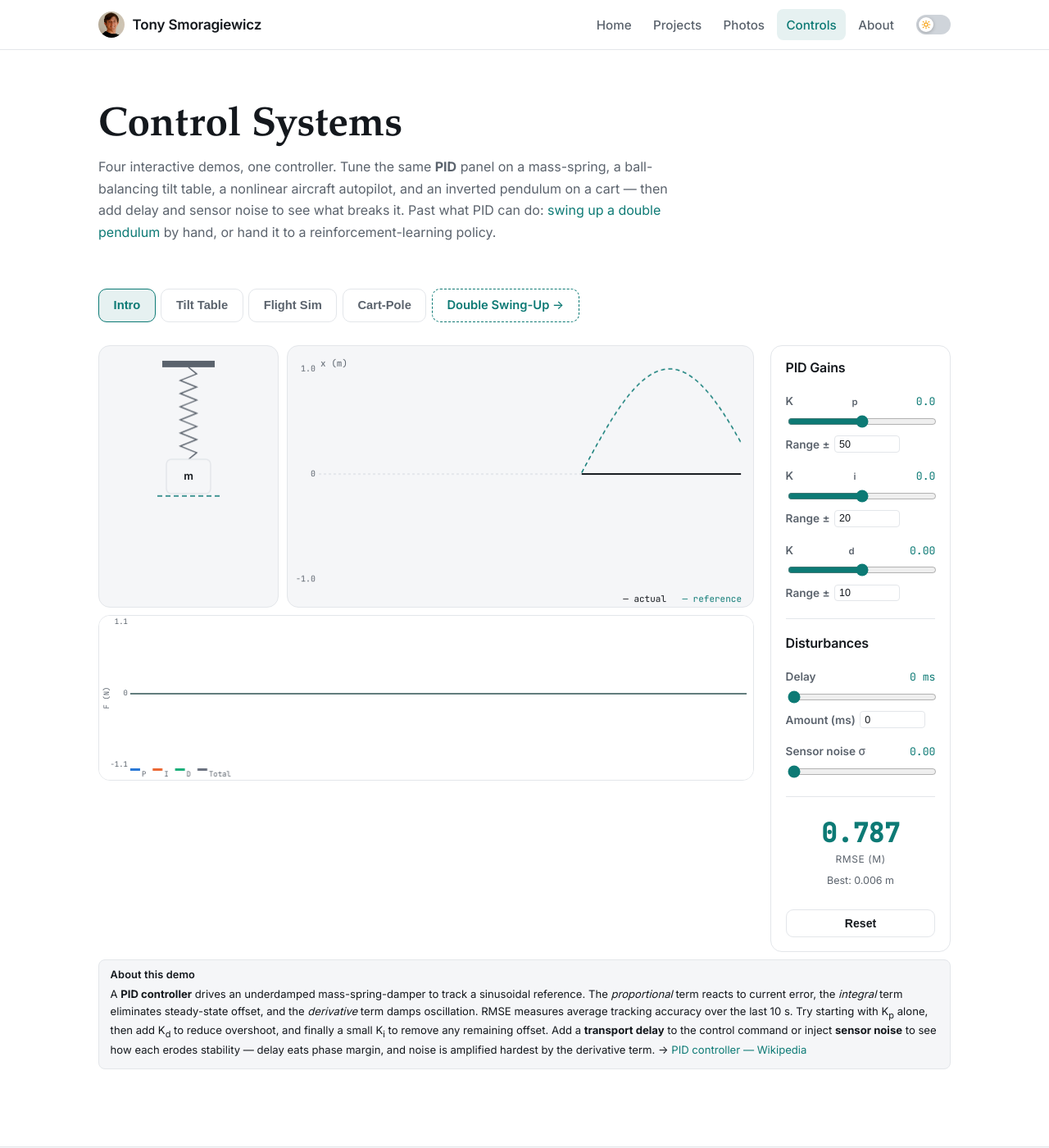
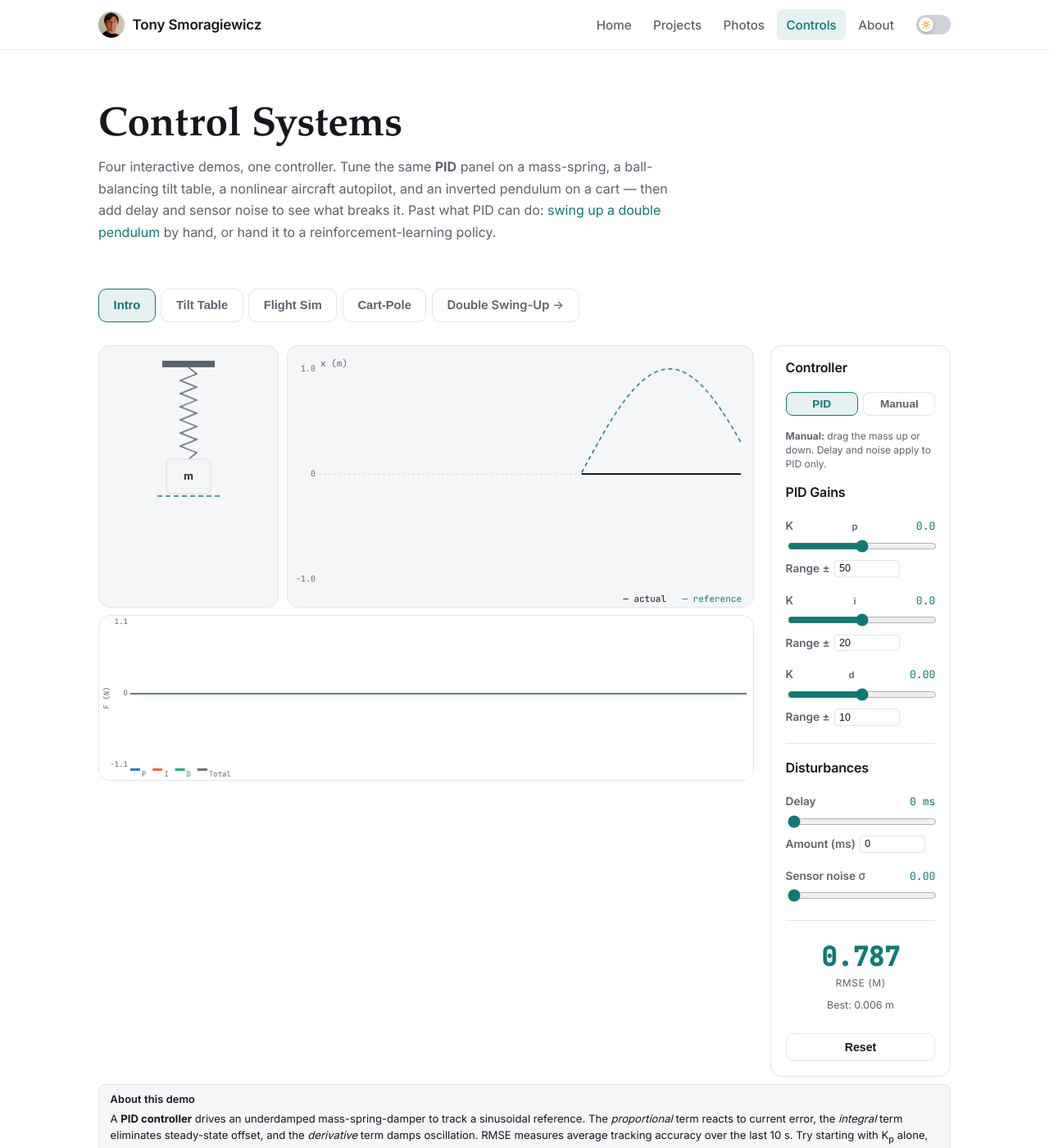
Before and after one commit to Tsmorz/Tsmorz.github.io, a Jekyll site: the page built from controls.md, in a window 1280 px wide and 1400 px high. Shown: the whole window at 82% size. Built offline with Jekyll 4.4.1, drawn with Linux system fonts in a browser that asks for light colours; some web fonts are replaced.

Commit message:
add a drag to control for all sims

```diff
--- a/assets/css/main.css
+++ b/assets/css/main.css
@@ -437,10 +437,10 @@
 .sim-tabs-row .sim-tabs { margin-bottom: 0; }
 .sim-tab-link {
   padding: .45rem 1.1rem; border-radius: 10px; font-size: .92rem; font-weight: 550;
-  border: 1px dashed var(--accent); color: var(--accent); background: var(--surface);
-  transition: background .12s ease;
+  border: 1px solid var(--border); color: var(--text-muted); background: var(--surface);
+  transition: background .12s ease, color .12s ease, border-color .12s ease;
 }
-.sim-tab-link:hover { background: var(--accent-soft); }
+.sim-tab-link:hover { color: var(--text); border-color: var(--border-strong); }
 
 .sim-section { display: none; }
 .sim-section.active { display: block; }
--- a/assets/js/controls.js
+++ b/assets/js/controls.js
@@ -106,6 +106,14 @@
 
     // Transport-delay buffer: commanded forces awaiting application
     var forceBuf = [];
+
+    // Manual mode: drag the mass; a damped virtual spring to the pointer, ±FMAN.
+    var FMAN = 10, DRAG_K = 40, DRAG_C = 8, ANIM_SCALE = 80;
+    var man = bindManual('msd', canvas, function () {
+      forceBuf.length = 0; sim.intE = 0; sim.prevE = 0;
+      errRing = []; bestScore = null;
+      if (bestEl) bestEl.textContent = '';
+    });
 
     // Standard-normal sample (Box–Muller) for sensor noise
     function gaussian() {
@@ -216,10 +224,19 @@
         P_t = pid.kp * e; I_t = pid.ki * sim.intE; D_t = pid.kd * de;
         F   = P_t + I_t + D_t;
         sim.prevE = e;
+        if (man.manual) {
+          P_t = I_t = D_t = 0;
+          F = 0;
+          if (man.drag) {
+            var xt = clamp((man.drag.y - ANIM_H / 2) / ANIM_SCALE, -1.6, 1.6);
+            F = clamp(DRAG_K * (xt - sim.x) - DRAG_C * sim.v, -FMAN, FMAN);
+          }
+        }
         // Transport delay: the plant feels the command from `delay` ms ago.
         forceBuf.push(F);
         var delaySamples = Math.round((pid.delay / 1000) / DT);
         var Fapplied = (forceBuf.length > delaySamples) ? forceBuf.shift() : 0;
+        if (man.manual) { forceBuf.length = 0; Fapplied = F; }
         // Fapplied is constant over this step (zero-order hold on control)
         var s = rk4([sim.x, sim.v], sim.t, DT, function (t2, s2) {
           return [s2[1], (Fapplied - C_damp * s2[1] - K_spring * s2[0]) / M];
@@ -247,7 +264,7 @@
       if (errRing.length > 0) {
         var rmse = Math.sqrt(errRing.reduce(function (a, b) { return a + b; }, 0) / errRing.length);
         scoreEl.textContent = rmse.toFixed(3);
-        if (bestScore === null || rmse < bestScore) {
+        if (!man.manual && (bestScore === null || rmse < bestScore)) {
           bestScore = rmse;
           if (bestEl) bestEl.textContent = 'Best: ' + rmse.toFixed(3) + ' m';
         }
@@ -310,7 +327,7 @@
       var cx = W / 2;
       var anchorY = 26;
       var massH = 42, massW = 54;
-      var scale = 80;  // 1 m = 80px
+      var scale = ANIM_SCALE;  // 1 m = 80px
       var massY = H / 2 + sim.x * scale;
       var refY  = H / 2 + AMP_REF * Math.sin(OMEGA_REF * sim.t) * scale;
 
@@ -501,6 +518,13 @@
     var errRing = [], bestRMSE = null;
     var RING = 400;
 
+    // Manual mode: drag a beam end and the beam swings to follow the pointer.
+    var MAN_SLEW = 90 * Math.PI / 180;   // rad/s
+    var man = bindManual('tilt', canvas, function () {
+      pidState.intE = 0; pidState.prevE = 0; delayBuf = [];
+      errRing = []; bestRMSE = null;
+    });
+
     var dpr = Math.min(window.devicePixelRatio || 1, 2);
     var W = 700, H = 300;
 
@@ -553,6 +577,8 @@
     function recordResult(settleTime) {
       var dc = clamp(Math.floor(trialInitDist / HM_MAX_D * HM_COLS), 0, HM_COLS - 1);
       var rc = clamp(Math.floor(trialInitSpeed / HM_MAX_V * HM_ROWS), 0, HM_ROWS - 1);
+      // Manual runs would muddy a map of how well the PID gains do.
+      if (man.manual) { newTrial(); return; }
       hmData[rc][dc].push(settleTime);
       trialCount++;
       newTrial();
@@ -619,6 +645,20 @@
       var sdt  = dt / SUBS;
 
       for (var i = 0; i < SUBS; i++) {
+        if (man.manual) {
+          // Angle of the beam-centre → pointer line; the tilt holds where it was left.
+          if (man.drag) {
+            var ddx = man.drag.x - W / 2, ddy = man.drag.y - H * 0.52;
+            if (Math.abs(ddx) > W * 0.05) {
+              var tgt = clamp(Math.atan(ddy / ddx), -TILT_LIM, TILT_LIM);
+              tiltX += clamp(tgt - tiltX, -MAN_SLEW * sdt, MAN_SLEW * sdt);
+            }
+          }
+          var axm = ROLL * g * Math.sin(tiltX) - DAMP * vx;
+          vx += axm * sdt;
+          bx += vx * sdt;
+          continue;
+        }
         var bxM = bx + (noise > 0 ? noise * gaussian() : 0);
         var err = -bxM;    // reference = 0
         pidState.intE = clamp(pidState.intE + err * sdt, -2, 2);
@@ -1710,6 +1750,53 @@
   }
 
   /* ================================================================
+     Manual mode — shared PID/Manual toggle + pointer drag for a demo canvas.
+     Returns a live { manual, drag } object; `drag` is null when idle, else
+     { x, y, x0, y0 } in CSS px relative to the canvas (x0/y0 = where it began).
+     onChange fires whenever the mode flips, so a demo can flush PID state.
+  ================================================================ */
+  function bindManual(prefix, canvas, onChange) {
+    var m = { manual: false, drag: null };
+    var box = document.getElementById(prefix + '-mode');
+    var btns = box ? Array.prototype.slice.call(box.querySelectorAll('.mode-btn')) : [];
+    btns.forEach(function (b) {
+      b.addEventListener('click', function () {
+        m.manual = b.dataset.mode === 'manual';
+        m.drag = null;
+        btns.forEach(function (o) {
+          var on = o === b;
+          o.classList.toggle('active', on);
+          o.setAttribute('aria-pressed', on ? 'true' : 'false');
+        });
+        canvas.style.touchAction = m.manual ? 'none' : '';
+        canvas.style.cursor = m.manual ? 'grab' : '';
+        if (onChange) onChange(m.manual);
+      });
+    });
+    function at(e) {
+      var r = canvas.getBoundingClientRect();
+      return { x: e.clientX - r.left, y: e.clientY - r.top };
+    }
+    canvas.addEventListener('pointerdown', function (e) {
+      if (!m.manual) return;
+      var p = at(e);
+      m.drag = { x: p.x, y: p.y, x0: p.x, y0: p.y };
+      canvas.setPointerCapture(e.pointerId);
+      e.preventDefault();
+    });
+    canvas.addEventListener('pointermove', function (e) {
+      if (!m.drag) return;
+      var p = at(e);
+      m.drag.x = p.x; m.drag.y = p.y;
+    });
+    function end() { m.drag = null; }
+    canvas.addEventListener('pointerup', end);
+    canvas.addEventListener('pointercancel', end);
+    window.addEventListener('blur', end);
+    return m;
+  }
+
+  /* ================================================================
      Demo 2 — Flight Simulator  (PID altitude autopilot)
      PID on altitude error commands elevator to track a sinusoidal
      altitude reference, starting from trim.
@@ -1727,6 +1814,14 @@
     var errRing = [], RING = 1200, CHIST = 300;
     var pidContrib, stateHist;
     var resetTimer = null, bestRMSE = null;
+
+    // Manual mode: drag up for nose-up elevator, down for nose-down; release = trim.
+    var STICK_PX = 90;   // drag distance for full elevator
+    var man = bindManual('fl', canvas, function () {
+      pidState.intE = 0; pidState.prevE = 0; measBuf = [];
+      errRing = []; bestRMSE = null;
+      if (bestEl) bestEl.textContent = '';
+    });
 
     var scoreEl     = document.getElementById('fl-score');
     var bestEl      = document.getElementById('fl-best');
@@ -1775,6 +1870,12 @@
         D_t = pid.kd * (e - pidState.prevE) / FLIGHT_DT;
         pidState.prevE = e;
         u_deg = P_t + I_t + D_t;   // nose-up elevator command (°) about trim
+        if (man.manual) {
+          P_t = I_t = D_t = 0;
+          u_deg = man.drag
+            ? clamp((man.drag.y0 - man.drag.y) / STICK_PX, -1, 1) * rad2deg(ELEV_MAX_RAD)
+            : 0;
+        }
         // Cm_δe < 0, so trailing-edge-up (negative) elevator pitches the nose up.
         // Subtracting the command from trim means positive gains climb when low.
         var de_target = clamp(TRIM.de - deg2rad(u_deg), -ELEV_MAX_RAD, ELEV_MAX_RAD);
@@ -1802,7 +1903,7 @@
       if (scoreEl && errRing.length > 0) {
         var rmse = Math.sqrt(errRing.reduce(function (a, b) { return a + b; }, 0) / errRing.length);
         scoreEl.textContent = rmse.toFixed(1);
-        if (bestRMSE === null || rmse < bestRMSE) {
+        if (!man.manual && (bestRMSE === null || rmse < bestRMSE)) {
           bestRMSE = rmse;
           if (bestEl) bestEl.textContent = 'Best: ' + rmse.toFixed(1) + ' m';
         }
@@ -1875,6 +1976,16 @@
     // RMS θ over the last 10 s; "best" only counts once a full window stayed up.
     var errRing = [], RING = 400, CHIST = 300, bestRMS = null;
     var stateHist, pidContrib;
+
+    // Manual mode: drag the cart; a damped virtual spring to the pointer, ±FMAX.
+    // `view` is refreshed by the renderer so pointer px map to track metres.
+    var DRAG_K = 30, DRAG_C = 8;
+    var view = { cx: 360, scale: 60, camX: 0 };
+    var man = bindManual('cp', canvas, function () {
+      pidState = { intE: 0, prevE: state[2] }; forceBuf = [];
+      errRing = []; bestRMS = null;
+      if (bestEl) bestEl.textContent = '';
+    });
 
     var scoreEl    = document.getElementById('cp-score');
     var bestEl     = document.getElementById('cp-best');
@@ -1936,9 +2047,18 @@
         D_t = pid.kd * (e - pidState.prevE) / CP_DT;
         pidState.prevE = e;
         cmd = clamp(P_t + I_t + D_t, -FMAX, FMAX);
+        if (man.manual) {
+          P_t = I_t = D_t = 0;
+          cmd = 0;
+          if (man.drag) {
+            var xt = view.camX + (man.drag.x - view.cx) / view.scale;
+            cmd = clamp(DRAG_K * (xt - state[0]) - DRAG_C * state[1], -FMAX, FMAX);
+          }
+        }
         // Transport delay: the cart feels the command from `delay` seconds ago.
         forceBuf.push(cmd);
         var Fapplied = (forceBuf.length > delaySamples) ? forceBuf.shift() : 0;
+        if (man.manual) { forceBuf.length = 0; Fapplied = cmd; }
         uForce = Fapplied + keyForce;
         state = rk4(state, simT, CP_DT, function (t, s) { return cpDeriv(t, s, uForce); });
         simT += CP_DT;
@@ -1964,7 +2084,7 @@
       if (errRing.length > RING) errRing.shift();
       var rms = Math.sqrt(errRing.reduce(function (a, b) { return a + b; }, 0) / errRing.length);
       if (scoreEl) scoreEl.textContent = rms.toFixed(2);
-      if (errRing.length === RING && (bestRMS === null || rms < bestRMS)) {
+      if (!man.manual && errRing.length === RING && (bestRMS === null || rms < bestRMS)) {
         bestRMS = rms;
         if (bestEl) bestEl.textContent = 'Best: ' + rms.toFixed(2) + '°';
       }
@@ -1994,6 +2114,7 @@
       var scale = clamp(W * 0.09, 40, 70);   // px per metre
       var cx = W / 2;
       var camX = state[0];
+      view.cx = cx; view.scale = scale; view.camX = camX;
       function sx(xm) { return cx + (xm - camX) * scale; }
 
       // Track + scrolling metre ticks
@@ -2052,6 +2173,7 @@
       ctx.textAlign = 'left'; ctx.font = '600 13px ' + cssVar('--font');
       var label, col;
       if (simStatus === 'fell')                   { label = 'Pole fell — new trial…'; col = poleColor; }
+      else if (man.manual)                        { label = 'Manual · up ' + simT.toFixed(1) + ' s'; col = accent; }
       else if (!pid.kp && !pid.ki && !pid.kd)     { label = 'No control — raise Kp to catch the pole'; col = muted; }
       else                                        { label = 'PID balancing · up ' + simT.toFixed(1) + ' s'; col = accent; }
       ctx.fillStyle = col; ctx.fillText(label, 18, 26);
--- a/assets/js/swingup.js
+++ b/assets/js/swingup.js
@@ -260,6 +260,7 @@
   // Manual drag: a stiff, well-damped virtual spring from the cart to the pointer
   // (ζ ≈ 0.7 on the 1.35 kg cart+bobs), then the same ±Fmax / slew limits as the robot.
   var DRAG_K = 150, DRAG_C = 20;
+  var MANUAL_F = 10;   // manual force cap (N); the plant's own limit stays as exported
   var PUSH_F = 5;                     // N — arrow-key shove in TQC mode (a disturbance)
   var HIST = 600;                     // telemetry samples (6 s at 100 Hz)
   var MAX_STEPS_PER_FRAME = 8;
@@ -397,11 +398,12 @@
       shove = keys * PUSH_F;
       modesUsed.tqc = true;
     } else {
-      cmd = keys * p.force_max;
+      cmd = keys * MANUAL_F;
       if (dragX !== null) {
         var target = clamp(dragX, -p.x_lim, p.x_lim);
         cmd += DRAG_K * (target - state[0]) - DRAG_C * state[1];
       }
+      cmd = clamp(cmd, -MANUAL_F, MANUAL_F);
       // Idle manual time (e.g. while the weights load) doesn't disqualify a TQC run.
       if (cmd !== 0) modesUsed.manual = true;
     }
--- a/controls.md
+++ b/controls.md
@@ -38,6 +38,12 @@
         <canvas class="msd-gain" id="msd-pid-plot" height="240" aria-label="PID contribution chart"></canvas>
       </div>
       <div class="sim-panel">
+        <h3>Controller</h3>
+        <div class="mode-toggle" id="msd-mode" role="group" aria-label="Who is in control">
+          <button class="mode-btn active" type="button" data-mode="pid" aria-pressed="true">PID</button>
+          <button class="mode-btn" type="button" data-mode="manual" aria-pressed="false">Manual</button>
+        </div>
+        <p class="panel-hint"><strong>Manual:</strong> drag the mass up or down. Delay and noise apply to PID only.</p>
         <h3>PID Gains</h3>
         <div class="pid-group">
           <label>K<sub>p</sub> <span id="msd-kp-val">0.0</span></label>
@@ -99,6 +105,12 @@
         <canvas id="tilt-heatmap" height="200" style="display:block;width:100%;border-top:1px solid var(--border)" aria-label="Stabilisation heatmap by initial conditions"></canvas>
       </div>
       <div class="sim-panel">
+        <h3>Controller</h3>
+        <div class="mode-toggle" id="tilt-mode" role="group" aria-label="Who is in control">
+          <button class="mode-btn active" type="button" data-mode="pid" aria-pressed="true">PID</button>
+          <button class="mode-btn" type="button" data-mode="manual" aria-pressed="false">Manual</button>
+        </div>
+        <p class="panel-hint"><strong>Manual:</strong> drag the beam ends to tilt it. Delay and noise apply to PID only.</p>
         <h3>PID Gains</h3>
         <div class="pid-group">
           <label>K<sub>p</sub> <span id="tilt-kp-val">0.0</span></label>
@@ -161,6 +173,12 @@
         <canvas id="fl-pid-plot"   height="180" style="display:block;width:100%;border-top:1px solid var(--border)" aria-label="PID contribution chart"></canvas>
       </div>
       <div class="sim-panel">
+        <h3>Controller</h3>
+        <div class="mode-toggle" id="fl-mode" role="group" aria-label="Who is in control">
+          <button class="mode-btn active" type="button" data-mode="pid" aria-pressed="true">PID</button>
+          <button class="mode-btn" type="button" data-mode="manual" aria-pressed="false">Manual</button>
+        </div>
+        <p class="panel-hint"><strong>Manual:</strong> drag up to pitch the nose up, down for nose down; release to return to trim. Delay and noise apply to PID only.</p>
         <h3>PID Gains</h3>
         <div class="pid-group">
           <label>K<sub>p</sub> <span id="fl-kp-val">0.000</span></label>
@@ -244,6 +262,12 @@
         <canvas id="cp-pid-plot"   height="180" style="display:block;width:100%;border-top:1px solid var(--border)" aria-label="PID contribution chart"></canvas>
       </div>
       <div class="sim-panel">
+        <h3>Controller</h3>
+        <div class="mode-toggle" id="cp-mode" role="group" aria-label="Who is in control">
+          <button class="mode-btn active" type="button" data-mode="pid" aria-pressed="true">PID</button>
+          <button class="mode-btn" type="button" data-mode="manual" aria-pressed="false">Manual</button>
+        </div>
+        <p class="panel-hint"><strong>Manual:</strong> drag the cart, or hold &#8592; &#8594;. Delay and noise apply to PID only.</p>
         <h3>PID Gains</h3>
         <div class="pid-group">
           <label>K<sub>p</sub> <span id="cp-kp-val">0.00</span></label>
```
